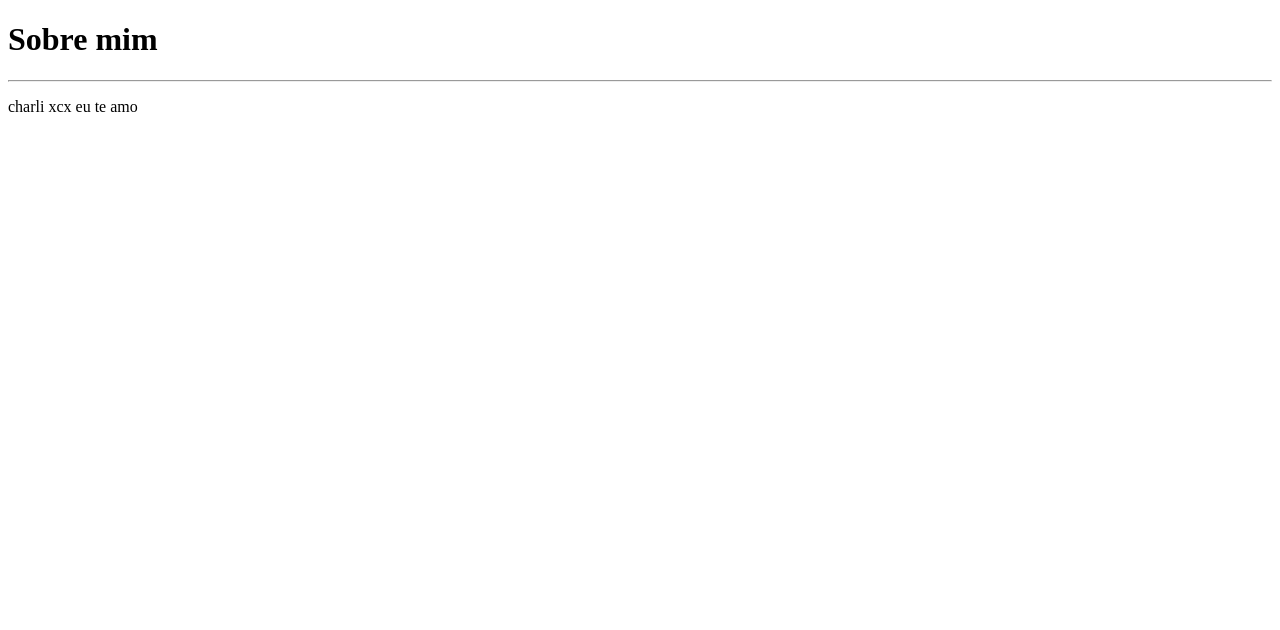
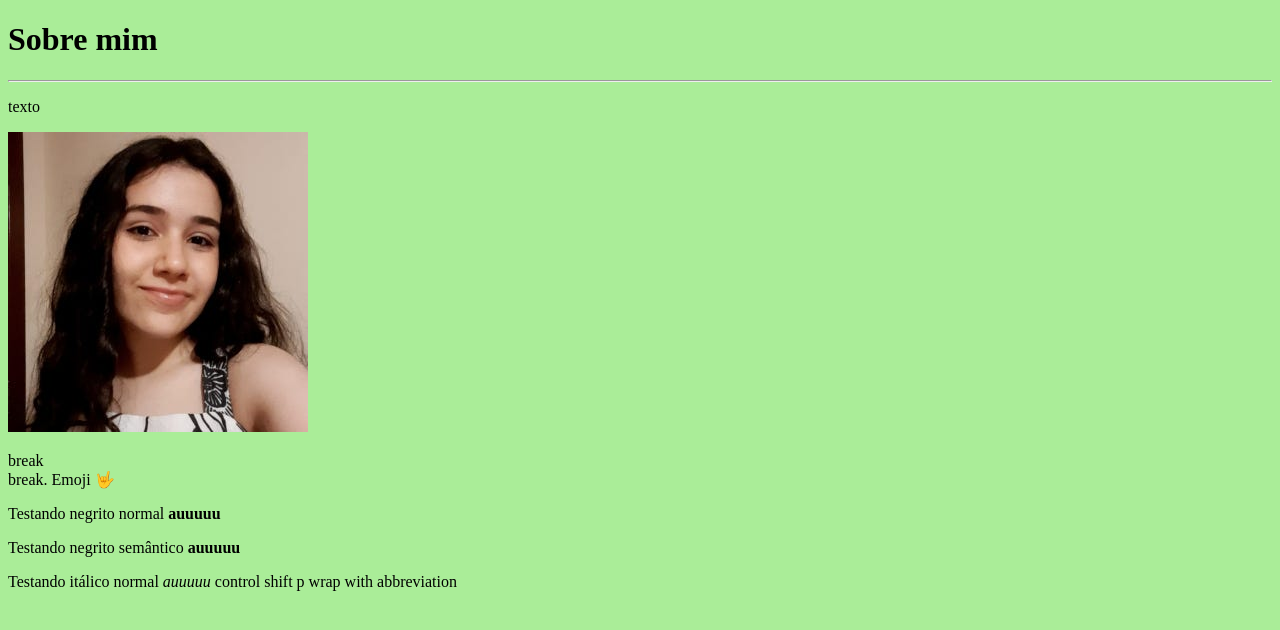
Before and after one commit to lilicesm/Web-SobreMim-Alice, a plain HTML site: page site/index.html in a window 1280 px wide. Drawn offline with Linux system fonts and the light colour scheme.

Commit message:
progresso

```diff
--- a/site/index.html
+++ b/site/index.html
@@ -4,11 +4,22 @@
     <meta charset="UTF-8">
     <meta http-equiv="X-UA-Compatible" content="IE=edge">
     <meta name="viewport" content="width=device-width, initial-scale=1.0">
+    <link rel="shortcut icon" href="favicon.ico" type="image/x-icon">
     <title>Sobre mim</title>
+    <style>
+        body {
+            background-color: rgb(170, 237, 152);
+        }
+    </style>
 </head>
 <body>
     <h1>Sobre mim</h1>
     <hr>
-    <p>charli xcx eu te amo</p>
+    <p>texto</p>
+    <img src="eu2.jpg" alt="Foto da Alice">
+    <p>break <br> break. Emoji &#x1F91F</p>
+    <p>Testando negrito normal <b>auuuuu</b>
+    <p></p> Testando negrito semântico <strong>auuuuu</strong> </p>
+    <p>Testando itálico normal <i>auuuuu</i> control shift p wrap with abbreviation </p>
 </body>
 </html>
```
Also changed, not shown: site/eu2.jpg (added), site/favicon.ico (added).
